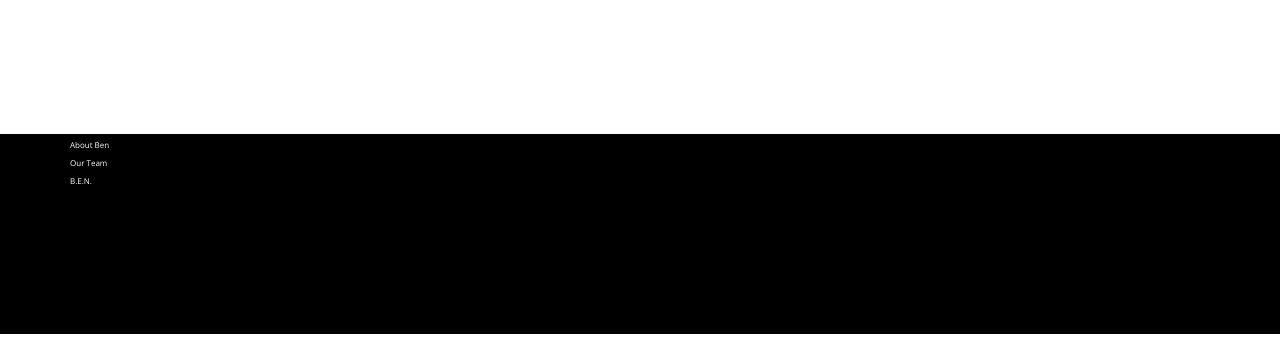
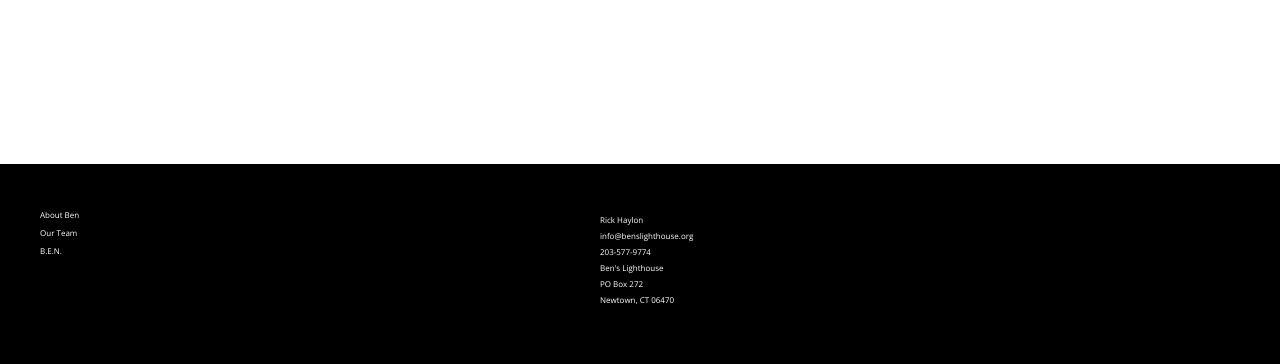
Before and after one commit to lcavezza/lcavezza.github.io, a plain HTML site: page benslighthouse/index.html in a window 1280 px wide. Shown: the part 1915-2279 px from the top of the page. Before the commit the page ends 2249 px from the top, so only its background shows below. Drawn offline with nearby package versions, Linux system fonts and the light colour scheme; a web font is replaced by a local one.

Commit message:
Added footer to Ben's Lighthouse

```diff
--- a/benslighthouse/index.html
+++ b/benslighthouse/index.html
@@ -59,9 +59,19 @@
   		</section>
   	</div>
 	<footer>
-		<a href="#">About Ben</a><br />
-		<a href="#">Our Team</a><br />
-		<a href="#">B.E.N.</a><br />
+		<div class="links">
+			<a href="#">About Ben</a><br />
+			<a href="#">Our Team</a><br />
+			<a href="#">B.E.N.</a><br />
+		</div>
+		<div class="contact">
+			<p>Rick Haylon<br>
+				info@benslighthouse.org<br>
+				203-577-9774<br>
+				Ben's Lighthouse<br>
+				PO Box 272<br>
+				Newtown, CT  06470</p>
+		</div>
 	</footer>
   </body>
 </html>
--- a/benslighthouse/style.css
+++ b/benslighthouse/style.css
@@ -57,8 +57,18 @@ div.medialogos a {
 
 footer {
 	background-color: black;
-	margin-top: -30px;
 	height: 200px;
+}
+
+div.links {
+	padding: 40px;
+	float: left;
+}
+
+div.contact {
+	width: 50%;
+	padding: 40px;
+	float: right;
 }
 
 /*navigation*/
@@ -158,7 +168,13 @@ footer a {
 	font-family: 'Open Sans', sans-serif;
 	font-weight: 300;
 	font-size: .5em;
-	padding: 70px;
+}
+
+footer p {
+	font-family: 'Open Sans', sans-serif;
+	font-weight: 300;
+	font-size: .5em;
+	text-align: left;
 }
 
 
```
